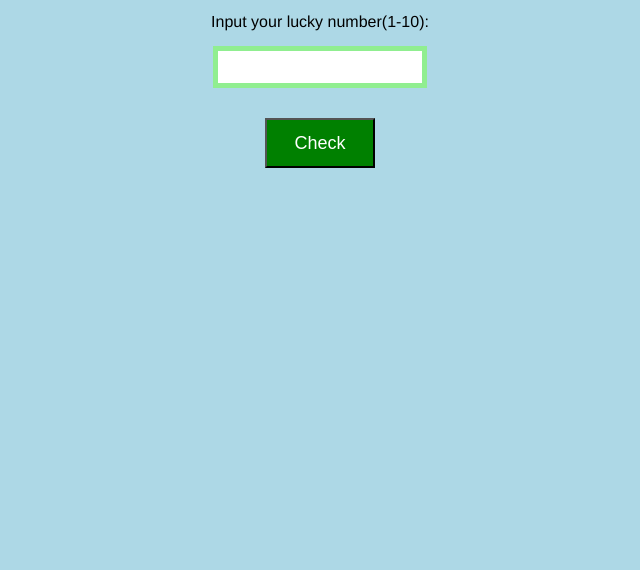
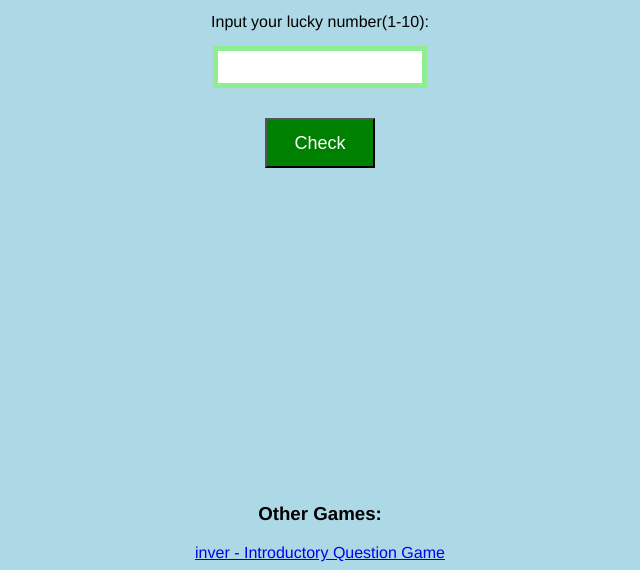
Before and after one commit to scyflix/Playbud, a plain HTML site: page index.html in a window 1280 px wide. Shown: the part 436-1006 px from the top of the page, without its empty margins (320-960 px from the left). Before the commit the page ends 939 px from the top, so only its background shows below. Drawn offline with Linux system fonts and the light colour scheme.

Commit message:
add links to each page

```diff
--- a/index.html
+++ b/index.html
@@ -58,6 +58,8 @@
                 </label>
                 <button type="button" onclick="check()">Check</button>
         </div>
+        <h3>Other Games:</h3>
+        <a href="inver.html">inver - Introductory Question Game</a>
         <script>
             const min = 1;
 const max = 10;
```
Also changed, not shown: inver.html (+2 -0 lines).
